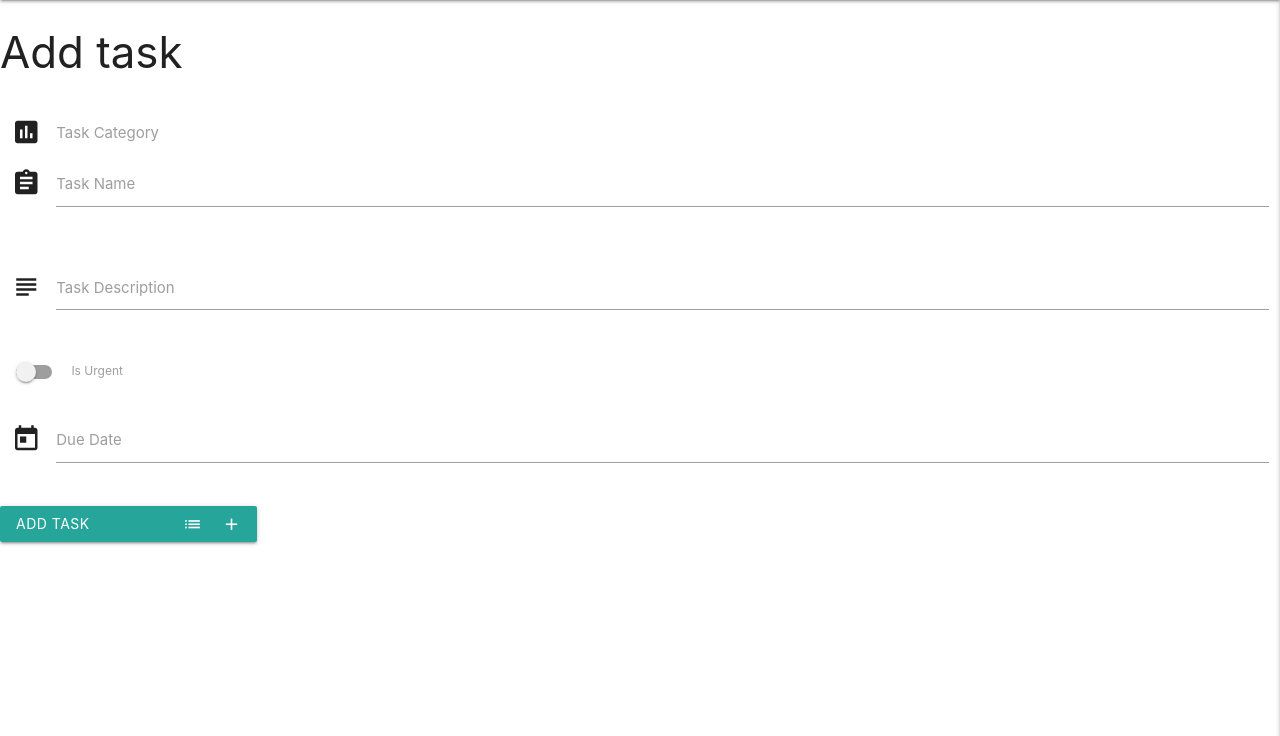
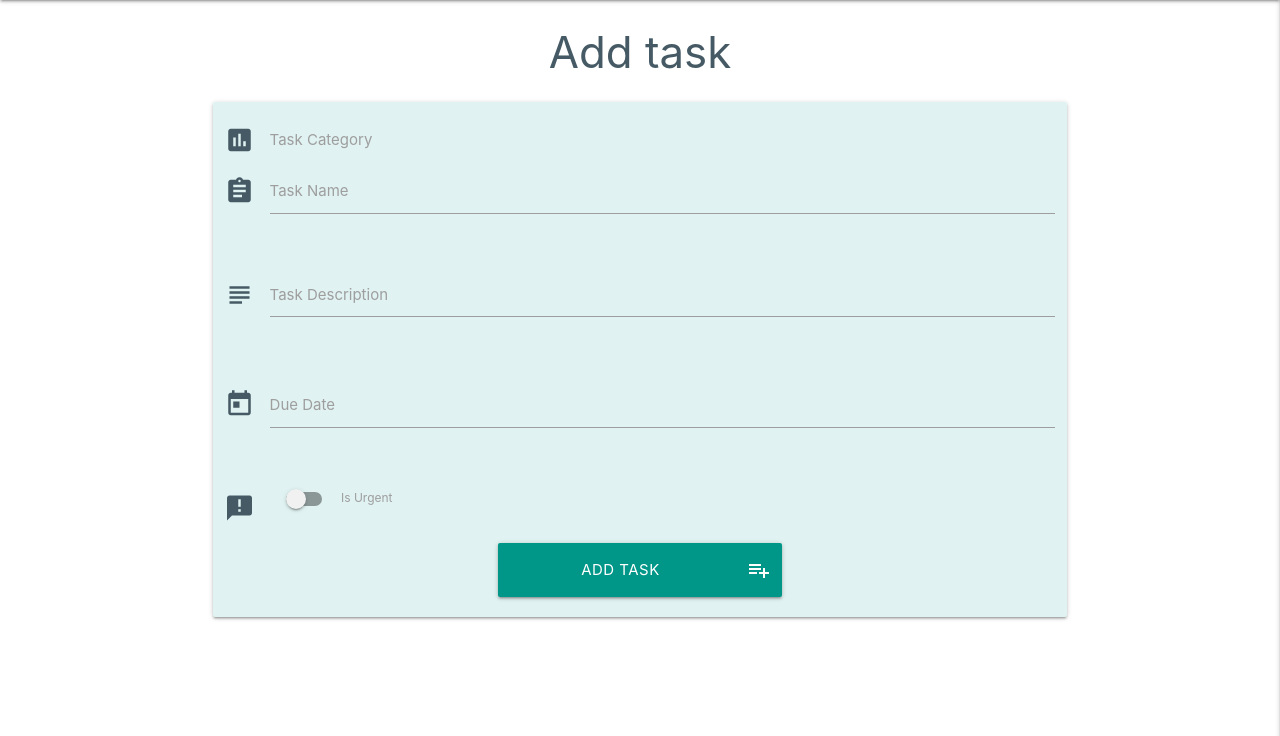
Before and after one commit to LigaMoon/task_manager, a Flask app: page /add_task in a window 1280 px wide. Shown: the part 64-800 px from the top of the page. Run offline with Flask 2, Linux system fonts and the light colour scheme; data that the repository does not hold is empty; some libraries are stand-ins or nearby versions.

Commit message:
Updated form to  materialize v1.0.0 and added js to a static file

```diff
--- a/app.py
+++ b/app.py
@@ -111,6 +111,7 @@ def logout():
 def add_task():
     return render_template('addtasks.html', categories=mongo.db.categories.find())
 
+
 # When a task is submitted on the add_task page, it is posted to insert_task which inserts data in the tasks collection and converts data to a dictionary. Once done it redirects the user to the get_task page and newly added task is dipslayed
 @app.route('/insert_task', methods=['POST'])
 def insert_task():
--- a/static/js/script.js
+++ b/static/js/script.js
@@ -2,4 +2,13 @@ $(document).ready(function(){
     $('.sidenav').sidenav({edge:"right"});
     $(".collapsible").collapsible();
     $('.tooltipped').tooltip();
+    $('.dropdown-trigger').dropdown();
+    $('.datepicker').datepicker({
+      format: "dd mmmm, yyyy",
+      yearRange: 3,
+      showClearBtn: true,
+      i18n: {
+        done: "Select"
+      }
+    });
   });
--- a/templates/addtasks.html
+++ b/templates/addtasks.html
@@ -1,55 +1,101 @@
 {% extends 'base.html' %} {% block content %}
 
-<h3>Add task</h3>
+<h3 class="center-align blue-grey-text text-darken-2">Add task</h3>
 <!-- Form elements taken from materialize -->
 <div class="row">
     <!-- form submits data to /insert_task page -->
-    <form action="{{url_for('insert_task')}}" method="POST" class="col s12">
+    <form
+        action="{{url_for('insert_task')}}"
+        method="POST"
+        class="col s12 m8 offset-m2 card-panel teal lighten-5 blue-grey-text text-darken-2"
+    >
+        <!-- Creates a dropdown for the categories -->
         <div class="row">
-            <div class="input-field col s12" id="choose_cat">
+            <div class="input-field col s12">
                 <i class="material-icons prefix">poll</i>
-                <select id='category' name="category_name">
-                    <option value="" disabled selected>Choose your option</option>
+                <select id="category" name="category_name">
+                    <option value="" disabled selected>
+                        Choose your option
+                    </option>
                     {% for cat in categories %}
-                    <option value="{{cat.category_name}}">{{cat.category_name}}</option>
+                    <option value="{{cat.category_name}}">
+                        {{cat.category_name}}
+                    </option>
                     {% endfor %}
                 </select>
                 <label>Task Category</label>
             </div>
         </div>
+        <!-- Creates a task name input with required 5-15 length -->
         <div class="row">
             <div class="input-field col s12">
                 <i class="material-icons prefix">assignment</i>
-                <input id="task_name" name="task_name" type="text" class="validate">
+                <input
+                    id="task_name"
+                    name="task_name"
+                    minlength="5"
+                    maxlength="15"
+                    type="text"
+                    class="validate"
+                    required
+                />
                 <label for="task_name">Task Name</label>
             </div>
         </div>
+        <!-- Creates the task description required with 5 - 200 length -->
         <div class="row">
             <div class="input-field col s12">
                 <i class="material-icons prefix">subject</i>
-                <textarea id="task_description" name="task_description" class="materialize-textarea"></textarea>
+                <textarea
+                    id="task_description"
+                    name="task_description"
+                    minlength="5"
+                    maxlength="200"
+                    class="materialize-textarea"
+                    required
+                ></textarea>
                 <label for="task_description">Task Description</label>
             </div>
         </div>
+        <!-- Creates a date picker -->
         <div class="row">
+            <div class="input-field col s12">
+                <i class="material-icons prefix">today</i>
+                <input
+                    id="due_date"
+                    name="due_date"
+                    type="text"
+                    class="datepicker validate"
+                    required
+                />
+                <label for="task_name">Due Date</label>
+            </div>
+        </div>
+        <!-- Creates a switch to set the task urgent or non  urgent -->
+        <div class="row">
+            <div class="input-field col s12">
                 <div class="switch">
-                <label>
-                  <input id="is_urgent" name="is_urgent" type="checkbox">
+                    <i class="material-icons prefix">announcement</i>
+                    <label for="is_urgent">
+                        <input
+                            id="is_urgent"
+                            name="is_urgent"
+                            type="checkbox"
+                        />
                         <span class="lever"></span>
                         Is Urgent
                     </label>
                 </div>
             </div>
-        <div class="row">
-            <div class="input-field col s12" id="matfix">
-                <i class="material-icons prefix">today</i>
-                <input id="due_date" name="due_date" type="text" class="datepicker">
-                <label for="due_date">Due Date</label>
-            </div>
         </div>
         <div class="row">
-            <button class="btn waves-effect waves-light" type="submit" name="action">Add Task
-                <i class="material-icons right">plsylist_add</i>
+            <button
+                class="col s6 offset-s3 l4 offset-l4 btn-large waves-effect waves-light teal"
+                type="submit"
+                name="action"
+            >
+                Add Task
+                <i class="material-icons right">playlist_add</i>
             </button>
         </div>
     </form>
--- a/templates/base.html
+++ b/templates/base.html
@@ -40,7 +40,7 @@
                         <!-- only certain links are visible to users that are logged in or logged out -->
                         {% if session.user %}
                             <li><a href="{{ url_for('profile', username = session['user']) }}">Profile</a></li>
-                            <li><a href="#">New Task</a></li>
+                            <li><a href="{{ url_for('add_task') }}">New Task</a></li>
                             <li><a href="#">Manage Categories</a></li>
                             <li><a href="{{ url_for('logout') }}">Log Out</a></li>
                         {% else %}
@@ -57,7 +57,7 @@
                 <li><a href="{{ url_for('get_tasks') }}">Home</a></li>
                 {% if session.user %}
                     <li><a href="{{ url_for('profile', username = session['user']) }}">Profile</a></li>
-                    <li><a href="#">New Task</a></li>
+                    <li><a href="{{ url_for('add_task') }}">New Task</a></li>
                     <li><a href="#">Manage Categories</a></li>
                     <li><a href="{{ url_for('logout') }}">Log Out</a></li>
                 {% else %}
@@ -93,29 +93,5 @@
         <script src="https://cdnjs.cloudflare.com/ajax/libs/materialize/1.0.0/js/materialize.min.js"></script>
         <script src="{{ url_for('static', filename='js/script.js')}}"></script>
         {% block scripts %}{% endblock %}
-        <!-- This initialises the collapsable module to be run only when the HTML elements have rendered and is needed as we will be adding tasks dynamically to it-->
-        <!-- It also initializes few form elements -->
-        <script>
-            $(".datepicker").pickadate({
-                selectMonths: true, // Creates a dropdown to control month
-                selectYears: 15, // Creates a dropdown of 15 years to control year,
-                today: "Today",
-                clear: "Clear",
-                close: "Ok",
-                closeOnSelect: false, // Close upon selecting a date,
-                container: undefined, // ex. 'body' will append picker to body
-            });
-            // Thiese last two functions were added to make date picker and options selector in form work as old version of materialize is not compatible with chrome any longer
-            document
-                .getElementById("matfix")
-                .addEventListener("click", function (e) {
-                    e.stopPropagation();
-                });
-            document
-                .getElementById("choose_cat")
-                .addEventListener("click", function (e) {
-                    e.stopPropagation();
-                });
-        </script>
     </body>
 </html>
```
Lines whose indentation alone changed are shown as unchanged.
